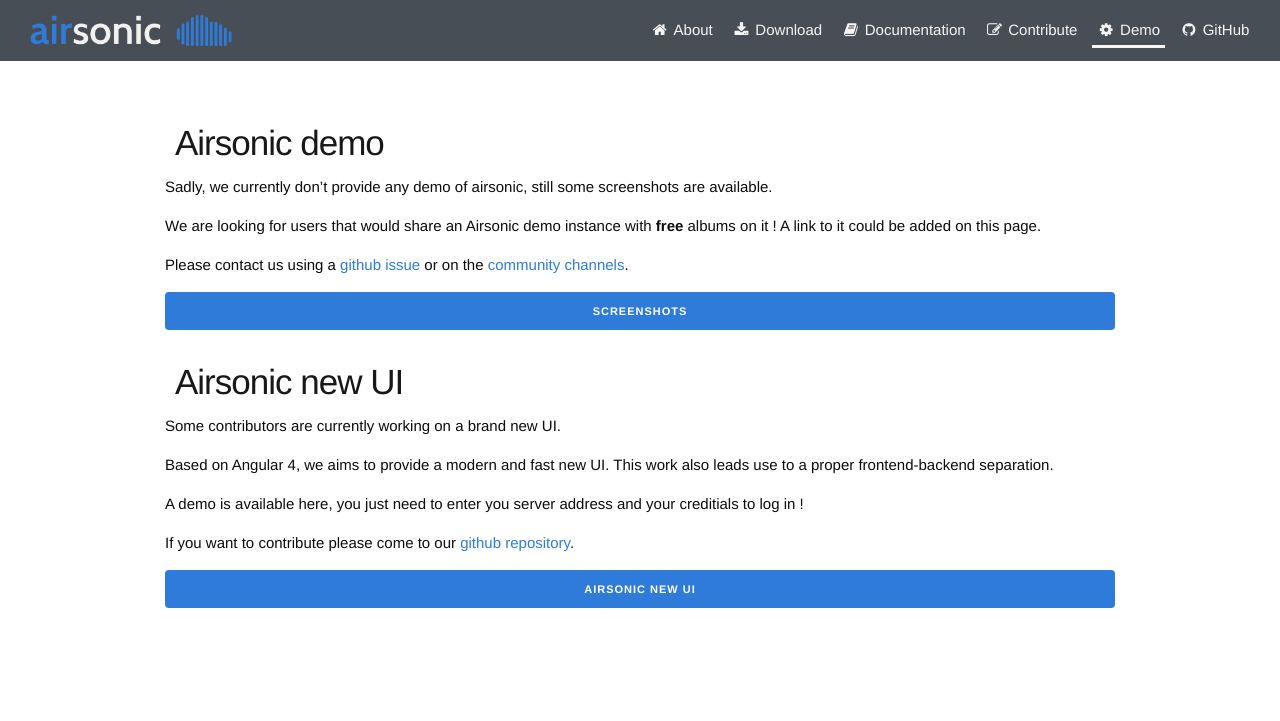
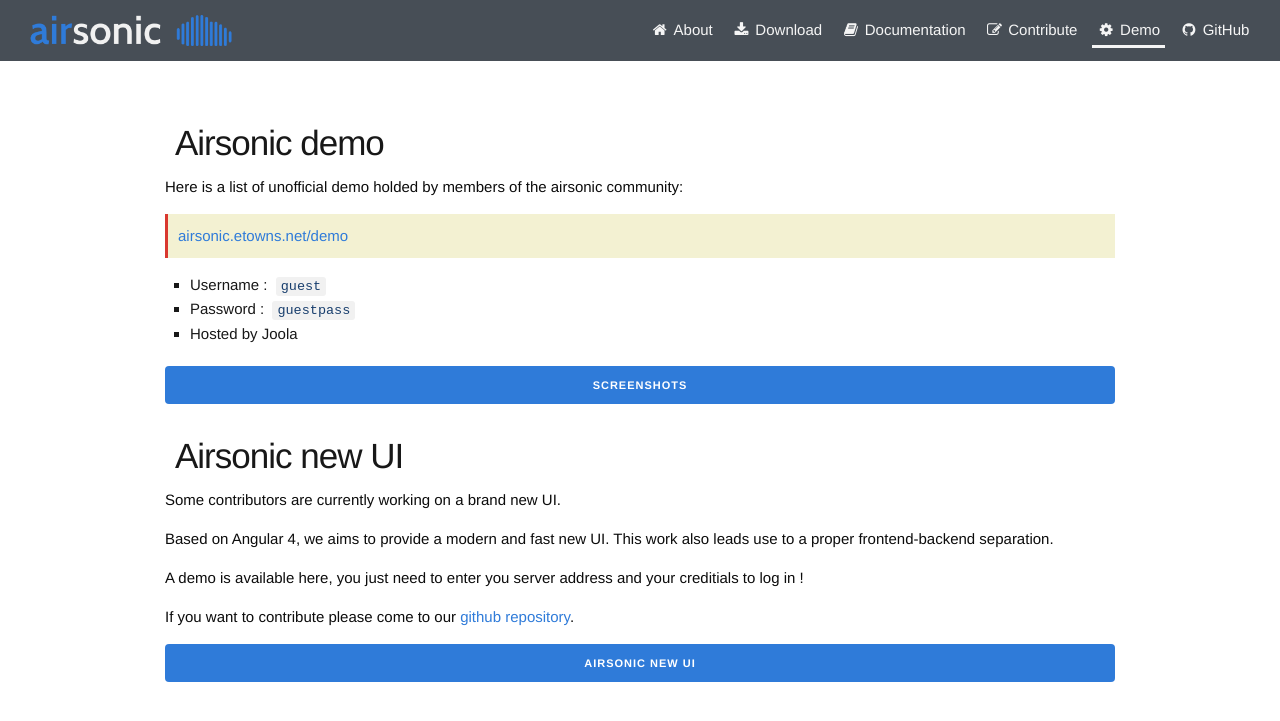
Before and after one commit to airsonic/airsonic.github.io, a Jekyll site: the page built from pages/demo.md, in a window 1280 px wide and 900 px high. Shown: the top 721 px of the window. Built offline with Jekyll 4.4.1, drawn with Linux system fonts in a browser that asks for light colours.

Commit message:
Add demo instance from joola

```diff
--- a/pages/demo.md
+++ b/pages/demo.md
@@ -5,11 +5,13 @@ permalink: /demo/
 ---
 ## Airsonic demo
 
-Sadly, we currently don't provide any demo of airsonic, still some screenshots are available.
+Here is a list of unofficial demo holded by members of the airsonic community:
 
-We are looking for users that would share an Airsonic demo instance with __free__ albums on it ! A link to it could be added on this page.
+> [airsonic.etowns.net/demo](https://airsonic.etowns.net/demo)
 
-Please contact us using a [github issue](https://github.com/airsonic/airsonic/issues) or on the [community channels](/contribute/#wanna-ask-discuss-about-airsonic).
+- Username : `guest`
+- Password : `guestpass`
+- Hosted by Joola
 
 {% include demo-screenshots.html %}
 
```
